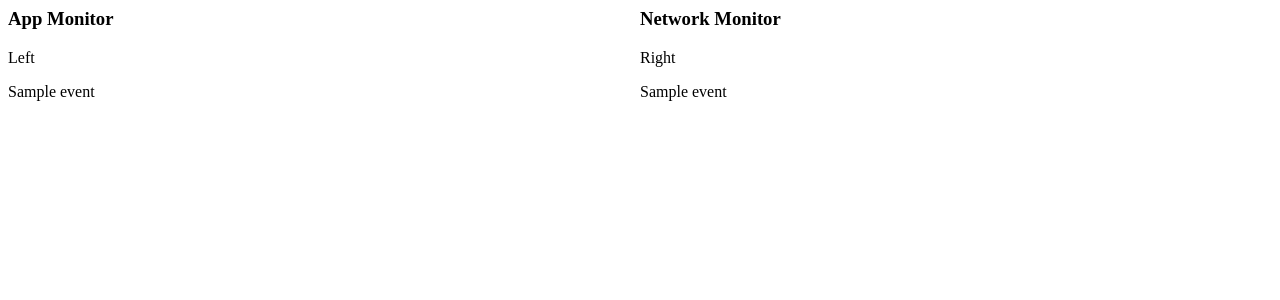
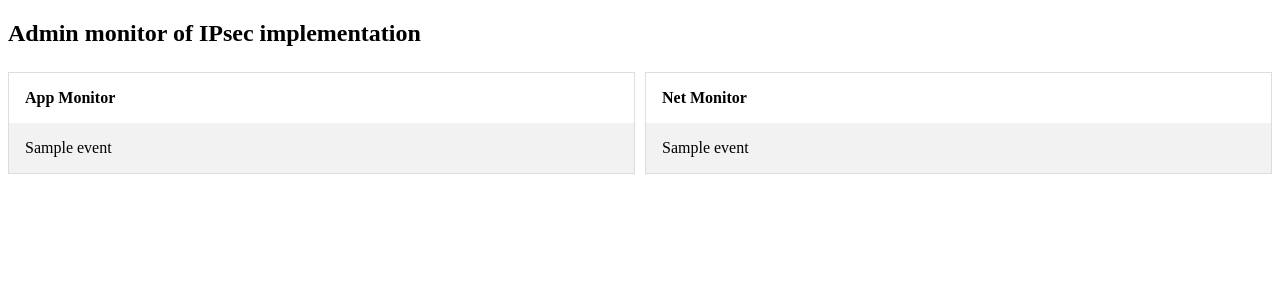
Before and after one commit to LukaszCzerniszewski/Demonstrator-IPsec, a Flask app: template templates/admin.html in a window 1280 px wide. Shown: the top 300 px of the page. Run offline with Flask 2, Linux system fonts and the light colour scheme; the template is opened without the code that fills it: most values are stand-ins (such as "Sample title", 1, 10 or a date in 2020).

Commit message:
working admin css

```diff
--- a/templates/admin.html
+++ b/templates/admin.html
@@ -1,26 +1,87 @@
-<meta http-equiv="refresh" content="10" >
-<div style="width: 100%; display: table;">
-    <div style="display: table-row">
-        <div style="width: 50%; display: table-cell;">
-            <h3>App Monitor</h3>
-            <div id="left" style="overflow:scroll; height:400px; overflow-x: scroll;">
-                Left
-                {% for event in appMonitor_list %}
-                <p>{{ event }} </p>
-                {% endfor %}
-            </div>
-        </div>
+<!DOCTYPE html>
+<html>
+<head>
+<style>
+* {
+  box-sizing: border-box;
+}
 
-        <div style="display: table-cell;">
-            <h3>Network Monitor</h3>
-            <div id="right" style="overflow:scroll; height:400px; overflow-x: scroll;">
-                Right
-                {% for event in netMonitor_list %}
-                <p>{{ event }} </p>
-                {% endfor %}
+.row {
+  display: flex;
+  margin-left:-5px;
+  margin-right:-5px;
+}
 
-            </div>
+.column {
+  flex: 50%;
+  padding: 5px;
+  width: 40%;
+}
 
-        </div>
-    </div>
+table {
+  border-collapse: collapse;
+  border-spacing: 0;
+  width: 100%;
+  border: 1px solid #ddd;
+}
+
+th, td {
+  text-align: left;
+  padding: 16px;
+}
+
+tr:nth-child(even) {
+  background-color: #f2f2f2;
+}
+</style>
+</head>
+<body>
+
+<h2>Admin monitor of IPsec implementation</h2>
+<div class="row">
+    <div class="column">
+        <table>
+          <tr>
+            <th>App Monitor</th>
+
+          </tr>
+
+
+            {% for event in appMonitor_list %}
+            <tr>
+            <td>
+            {{ event }}
+            </td>
+            </tr>
+            {% endfor %}
+
+
+
+
+        </table>
+      </div>
+  <div class="column">
+    <table>
+        <tr>
+          <th>Net Monitor</th>
+
+        </tr>
+
+
+          {% for event in netMonitor_list %}
+          <tr>
+          <td>
+          {{ event }}
+          </td>
+          </tr>
+          {% endfor %}
+
+
+
+
+      </table>
+  </div>
 </div>
+
+</body>
+</html>
```
